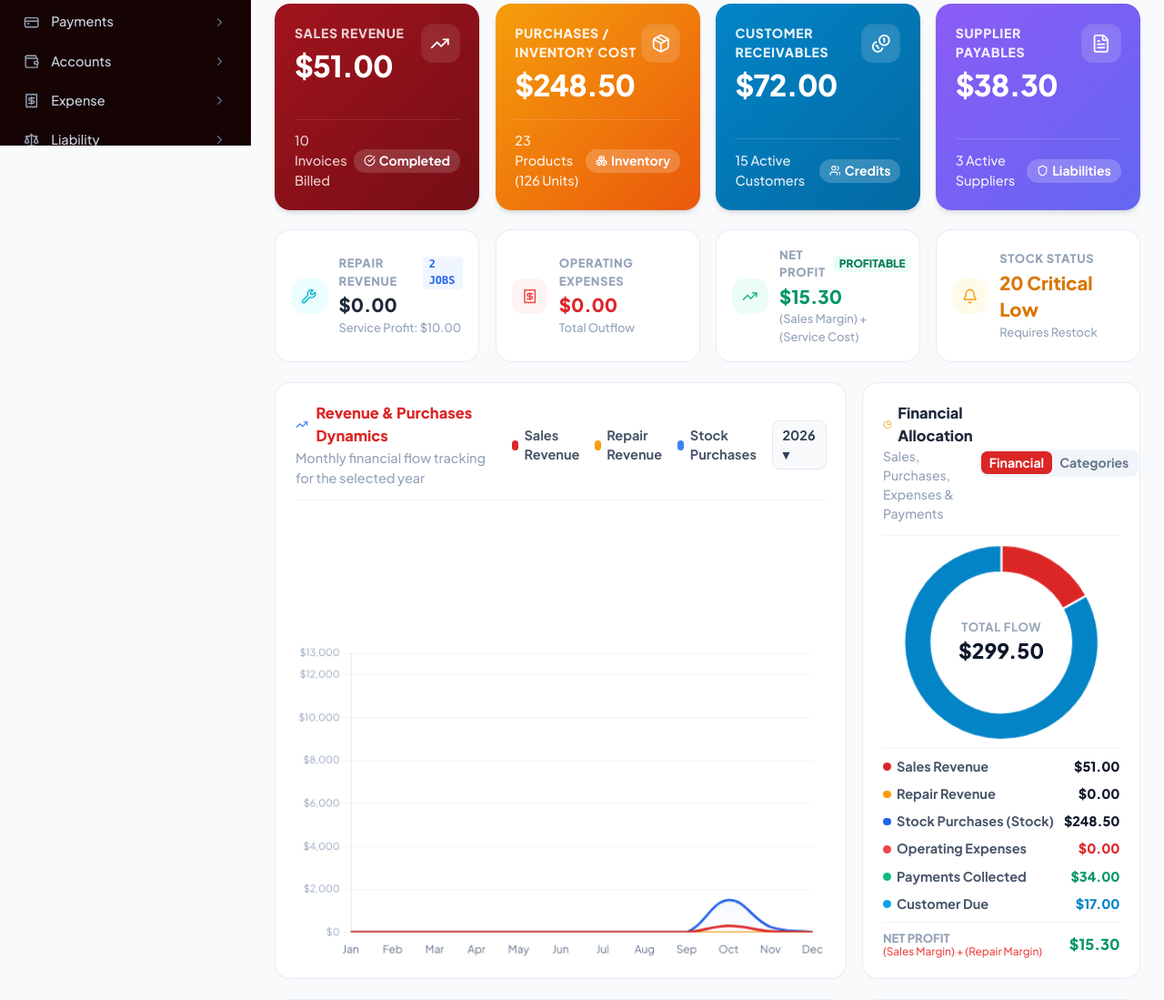
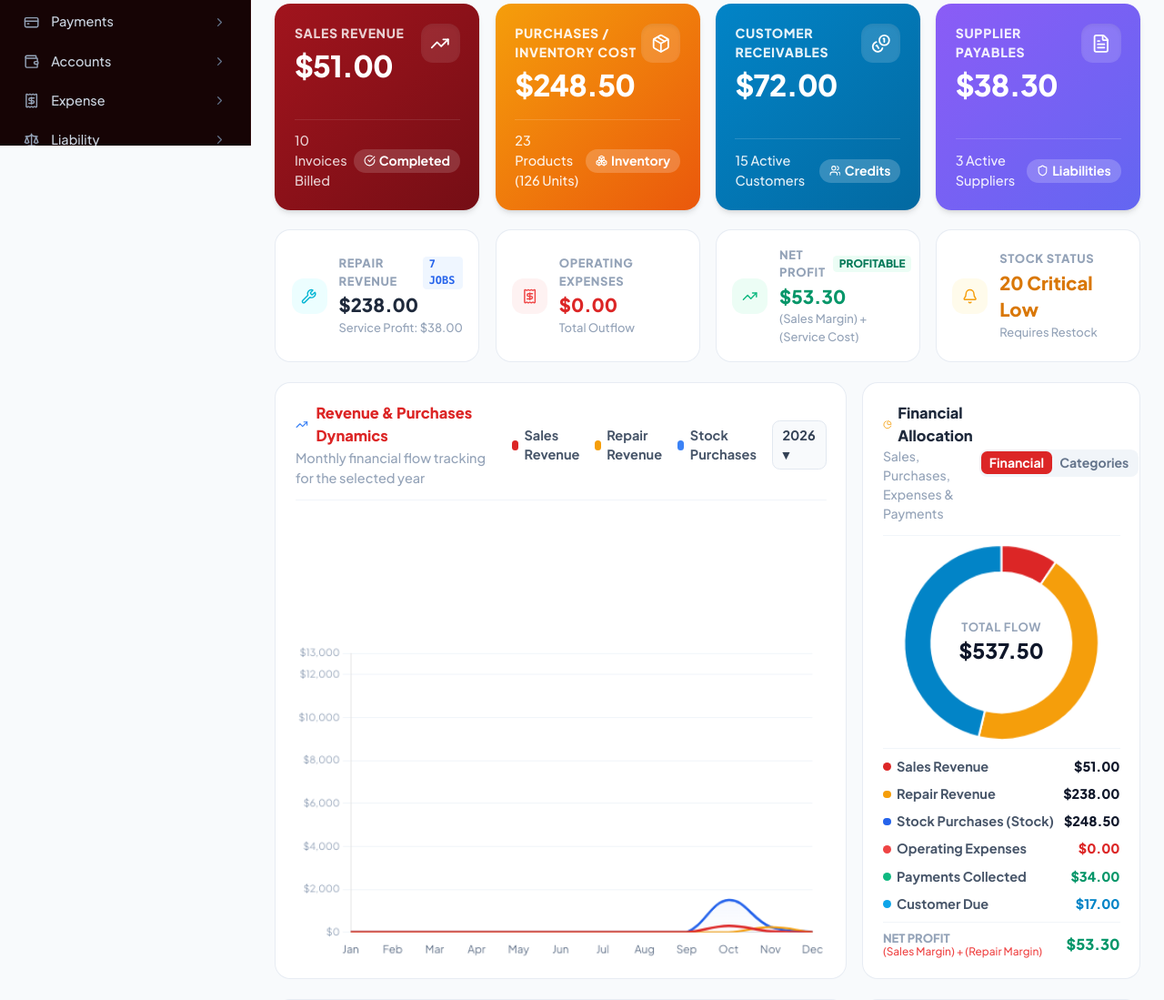
Before and after one commit to Ridwaan40/Amaani_Electronic, a PHP site: page /index.php in a window 1280 px wide. Shown: the part 704-1803 px from the top of the page at 91% size. Run offline with PHP 8.4, Linux system fonts and the light colour scheme; a user stored in the database is signed in; data comes from the database, SQL or seed files in the repository; some libraries are stand-ins or nearby versions.

Commit message:
Fix: calculate real Repair Revenue, job count, and service profit on dashboard

```diff
--- a/index.php
+++ b/index.php
@@ -80,12 +80,26 @@ $supplierPayablesVal = floatval($supData['total_supplier_debt']);
 
 // 5. Secondary metrics: Operating Expenses & Repair Revenue & Net Profit (Real data)
 $operatingExpensesVal = 0.00;
-$repairRevenueVal = 0.00;
 
-// Net Profit: Sales Margin from sale_items (unit_price - wholesale_price) * qty — exclude returned items
+$rBranchCond = $currentBranch === 'All Branches' ? '1=1' : 'branch = ' . $pdo->quote($currentBranch);
+$rYearCond   = $selectedYear === 'All Years' ? '1=1' : 'YEAR(COALESCE(intake_date, DATE(created_at))) = ' . $pdo->quote($selectedYear);
+$rMonthCond  = $selectedMonth === 'All Months' ? '1=1' : 'MONTHNAME(COALESCE(intake_date, DATE(created_at))) = ' . $pdo->quote($selectedMonth);
+
+$repairSql = "SELECT
+    COUNT(*) as total_jobs,
+    COALESCE(SUM(total_amount), 0) as total_repair_rev,
+    COALESCE(SUM(service_cost - technician_cost), 0) as service_profit
+    FROM repair_jobs
+    WHERE status != 'Cancelled' AND $rBranchCond AND $rYearCond AND $rMonthCond";
+$repairData = $pdo->query($repairSql)->fetch();
+$repairJobsCount  = intval($repairData['total_jobs'] ?? 0);
+$repairRevenueVal = floatval($repairData['total_repair_rev'] ?? 0);
+$repairProfitVal  = max(0.00, floatval($repairData['service_profit'] ?? 0));
+
+// Net Profit: Sales Margin from sale_items (unit_price - wholesale_price) * qty — exclude returned items + Repair Margin
 $marginSql = "SELECT COALESCE(SUM((unit_price - wholesale_price) * qty), 0) as margin FROM sale_items WHERE COALESCE(sale_type, 'Retail') != 'Returned'";
 $marginRow = $pdo->query($marginSql)->fetch();
-$netProfitVal = floatval($marginRow['margin'] ?? 0);
+$netProfitVal = floatval($marginRow['margin'] ?? 0) + $repairProfitVal;
 $customerDueVal = floatval($kpi['total_debt']);
 $totalFlowVal = $salesRevenueVal + $repairRevenueVal + $purchasesCostVal + $operatingExpensesVal;
 
@@ -462,10 +476,10 @@ $deptLabel = $currentBranch === 'All Branches' ? 'All Departments (Global)' : $c
                 <div>
                     <div class="flex items-center gap-2">
                         <span class="text-[10px] font-extrabold uppercase tracking-wider text-slate-400">REPAIR REVENUE</span>
-                        <span class="text-[9px] font-extrabold bg-blue-50 text-blue-600 px-1.5 py-0.2 rounded font-mono">2 JOBS</span>
+                        <span class="text-[9px] font-extrabold bg-blue-50 text-blue-600 px-1.5 py-0.2 rounded font-mono"><?= $repairJobsCount ?> <?= $repairJobsCount === 1 ? 'JOB' : 'JOBS' ?></span>
                     </div>
                     <span class="text-lg font-black text-slate-800 block mt-0.5">$<?= number_format($repairRevenueVal, 2) ?></span>
-                    <span class="text-[10px] text-slate-400 font-medium block">Service Profit: $10.00</span>
+                    <span class="text-[10px] text-slate-400 font-medium block">Service Profit: $<?= number_format($repairProfitVal, 2) ?></span>
                 </div>
             </div>
         </div>
```
